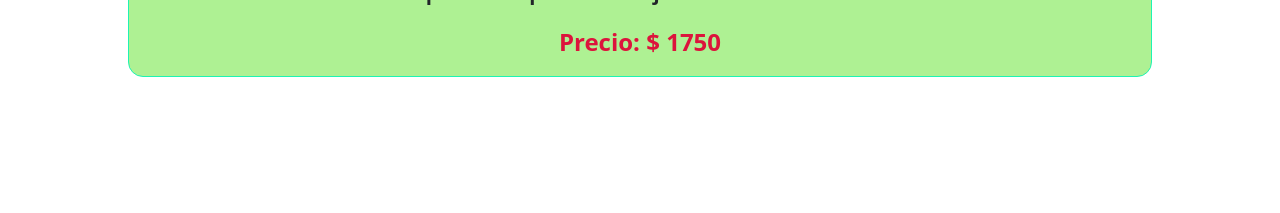
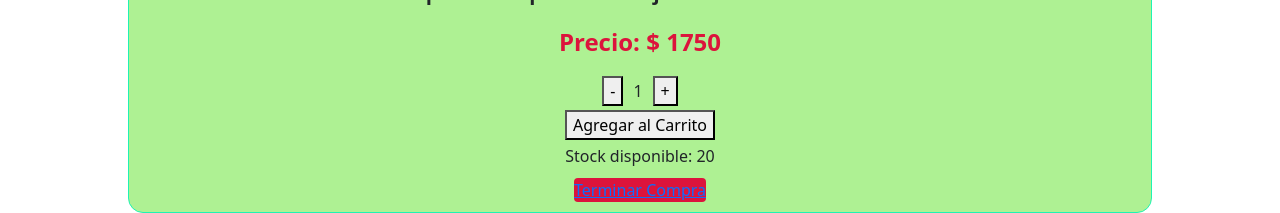
Before and after one commit to Ramirezadrian/rollingstore, a React (Create React App) app: page /detail/1 in a window 1280 px wide. Shown: the part 610-823 px from the top of the page. Before the commit the page ends 800 px from the top, so only its background shows below. Built offline with nearby package versions, Linux system fonts and the light colour scheme.

Commit message:
Desafio sincronizar counter

```diff
--- a/src/Components/Item.css
+++ b/src/Components/Item.css
@@ -90,3 +90,13 @@
     object-fit: cover;
     object-position: center;
 }
+.btnTerminarCompra{
+    display: inline-block;
+    margin: 10px;
+    background-color:crimson;
+    text-align: center;
+    color: white;
+    font-size: 16px;
+    border: black;
+    border-radius: 4px;
+}
--- a/src/Components/ItemCount/ItemCount.js
+++ b/src/Components/ItemCount/ItemCount.js
@@ -1,13 +1,12 @@
 import React, {useState} from "react";
 
-function ItemCount({stock, initial}){
+function ItemCount({stock, initial, onConfirm}){
+
 
     const [contador, setContador] = useState(Number(initial));
 
-    const [st,setStock] = useState(stock);
-
     const sumarClick = () =>{
-        if(contador < st){
+        if(contador < stock){
         setContador(contador + 1);}
     }
 
@@ -17,13 +16,6 @@ function ItemCount({stock, initial}){
         setContador(contador -1);}
     }
 
-    const onAdd = () =>{
-        console.log("Producto agregado");
-      /*   if(st>= contador){ */
-        setStock(st - contador);
-       /*  setContador(st -contador); */
-       /*  } */
-    }
 
     return(
         <div className="itemCount">
@@ -32,10 +24,10 @@ function ItemCount({stock, initial}){
             <span>{contador}</span>
             <button onClick ={sumarClick}>+</button>
             <div className= "btnAdd">
-                <button onClick ={onAdd}>Agregar al Carrito</button>
+                <button onClick ={()=> onConfirm(contador)}>Agregar al Carrito</button>
             </div>
             <div>
-                <span>Stock disponible: {st}</span>
+                <span>Stock disponible: {stock}</span>
             </div>
 
         </div>
--- a/src/Components/Item.js
+++ b/src/Components/ItemDetailContainer/Item.js
@@ -1,6 +1,6 @@
-import '../Components/Item.css'
+import '../Item.css';
 import { Link } from 'react-router-dom';
-import ItemCount from './ItemCount/ItemCount';
+
 const Item = ({product}) => {
 
     return(
@@ -25,7 +25,7 @@ const Item = ({product}) => {
             Precio: {product.price}
         </p>
         <Link to={`/detail/${product.id}`}>Ver Detalle</Link>
-        <ItemCount stock="20" initial = "1" />
+
         </div>
     )
 }
--- a/src/Components/ItemDetail.js
+++ b/src/Components/ItemDetailContainer/ItemDetail.js
@@ -1,9 +1,18 @@
-import '../Components/Item.css'
+import '../Item.css';
+import React, {useState} from 'react';
+import ItemCount from '../itemCount/ItemCount';
+import { Link } from 'react-router-dom';
+
+
 const ItemDetail = ({product}) => {
 
+    const [count, setCount] = useState(0);
+
+    const onAdd = (count) => {
+        console.log(`Agregado al carrito ${count}`);
+        setCount(count);
+    }
     return(
-
-
         <div className="CardItemDet">
         <div className="ContainerItem">
             <h2 className="hDet">
@@ -22,7 +31,10 @@ const ItemDetail = ({product}) => {
         <p className="precioDet">
         Precio: {product.price}
         </p>
-
+        {count == 0 ? <ItemCount stock={product.stock} initial = "1" onConfirm={onAdd}/>: <></> }
+        <div className = "btnTerminarCompra">
+        <Link to="/cart">Terminar Compra</Link>
+        </div>
         </div>
     )
 }
--- a/src/Components/ItemDetailContainer/ItemDetailContainer.js
+++ b/src/Components/ItemDetailContainer/ItemDetailContainer.js
@@ -1,8 +1,9 @@
 
 import React, {useState, useEffect} from "react";
 import { getItem, getProductById } from "../../products/products";
-import ItemDetail from "../ItemDetail";
+import ItemDetail from "./ItemDetail";
 import { useParams } from "react-router-dom";
+
 
 const ItemDetailContainer = () =>{
 
@@ -27,6 +28,7 @@ console.log(paramId)
 
             <ItemDetail product = {product}/>
 
+
         </div>
     )
 }
--- a/src/Components/ItemList.js
+++ b/src/Components/ItemDetailContainer/ItemList.js
@@ -1,5 +1,5 @@
 import Item from "./Item";
-import '../index.css'
+import '../../index.css';
 
 const ItemList = ({products = []}) => {
     console.log("Productos de ItemList: ", products);
--- a/src/Components/ItemListContainer/ItemListContainer.js
+++ b/src/Components/ItemListContainer/ItemListContainer.js
@@ -1,7 +1,7 @@
-import ItemCount from "../ItemCount/ItemCount";
+import ItemCount from "../itemCount/ItemCount";
 import React, {useState, useEffect} from "react";
 import { getProducts , getProductByCategory} from "../../products/products";
-import ItemList from "../ItemList";
+import ItemList from "../itemDetailContainer/ItemList";
 import { useParams } from "react-router-dom";
 
 
--- a/src/Components/NavBar.jsx
+++ b/src/Components/NavBar.jsx
@@ -1,5 +1,5 @@
 import React from "react";
-import CartWidget from "./CartWidget";
+import CartWidget from "./cardWidget/CartWidget";
 import { Link } from "react-router-dom";
 
 const NavBar =() => {
--- a/src/products/products.js
+++ b/src/products/products.js
@@ -1,7 +1,7 @@
 const products = [
-    {id:1, name: "Mancuerna", price: "$ 1750",category:"musculacion",detail:"Aparato gimnástico formado por una barra de metal con una o más piezas pesadas en cada extremo, que se usa para hacer ejercicios musculares. ", img :"https://d3ugyf2ht6aenh.cloudfront.net/stores/919/712/products/mancuerna-hexagonal-odea-10-kg-11-cc777ac81f2c3f76e416244933857566-1024-1024.png"},
-    {id:2, name: "Pelota", price: "$ 1570",category:"musculacion",detail:"Este es el detalle del producto.", img:"https://cronicaglobal.elespanol.com/uploads/s1/16/93/19/64/chica-estirando-la-espalda-con-la-pelota-de-fitball-mr-lee-en-unsplash.jpeg"},
-    {id:3, name: "Botella deportiva", price:"$ 2300",category:"accesorios",detail:"Este es el detalle del producto.", img:"https://productospromocionales.com.ar/media/2020/10/botella-esmerilada-de-plastico-y-acero-1.jpg.webp"}
+    {id:1, name: "Mancuerna", price: "$ 1750",stock: 20,category:"musculacion",detail:"Aparato gimnástico formado por una barra de metal con una o más piezas pesadas en cada extremo, que se usa para hacer ejercicios musculares. ", img :"https://d3ugyf2ht6aenh.cloudfront.net/stores/919/712/products/mancuerna-hexagonal-odea-10-kg-11-cc777ac81f2c3f76e416244933857566-1024-1024.png"},
+    {id:2, name: "Pelota", price: "$ 1570",stock: 50,category:"musculacion",detail:"Este es el detalle del producto.", img:"https://cronicaglobal.elespanol.com/uploads/s1/16/93/19/64/chica-estirando-la-espalda-con-la-pelota-de-fitball-mr-lee-en-unsplash.jpeg"},
+    {id:3, name: "Botella deportiva", price:"$ 2300",stock:100,category:"accesorios",detail:"Este es el detalle del producto.", img:"https://productospromocionales.com.ar/media/2020/10/botella-esmerilada-de-plastico-y-acero-1.jpg.webp"}
 
 ]
 
```
Also changed, not shown: src/App.js (+3 -4 lines), src/Components/cardWidget/CartWidget.js (renamed from src/Components/CartWidget.js).
